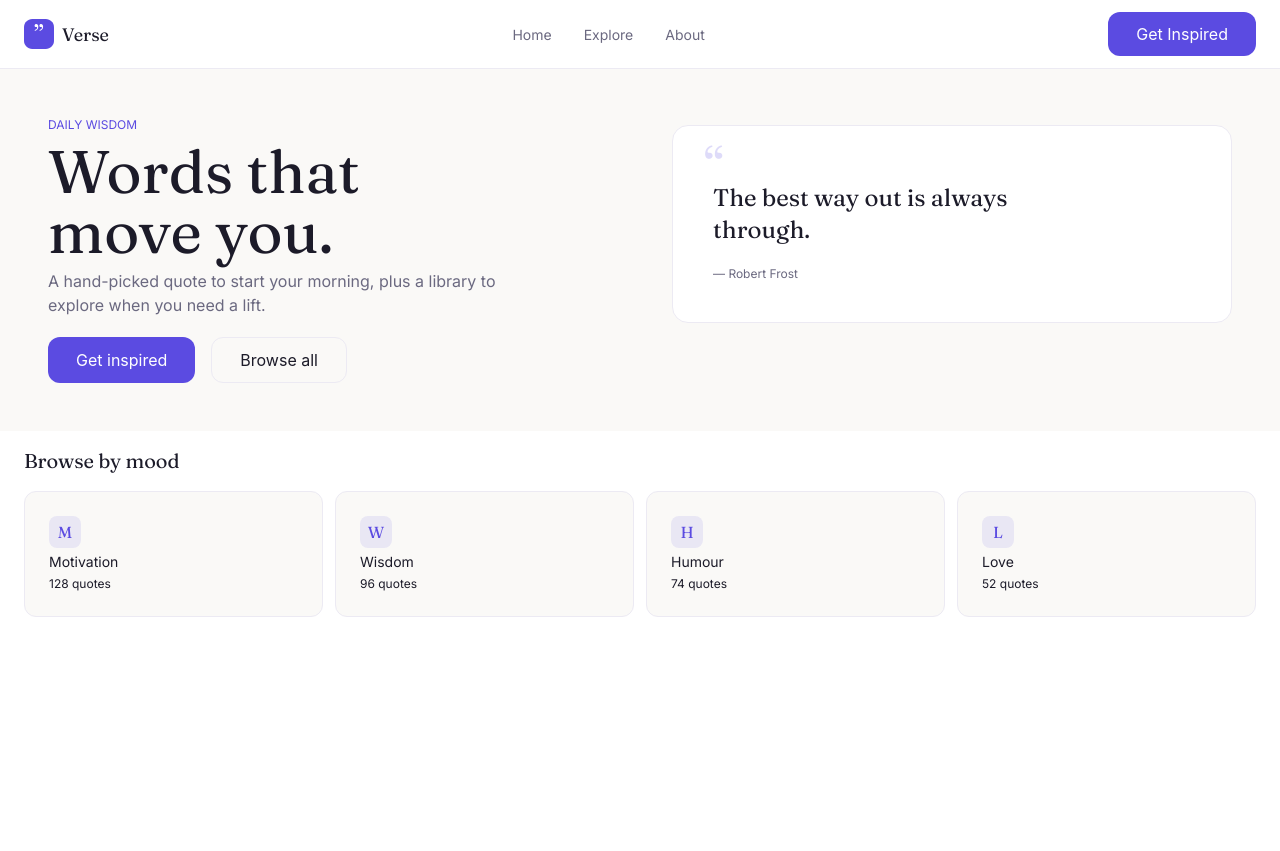
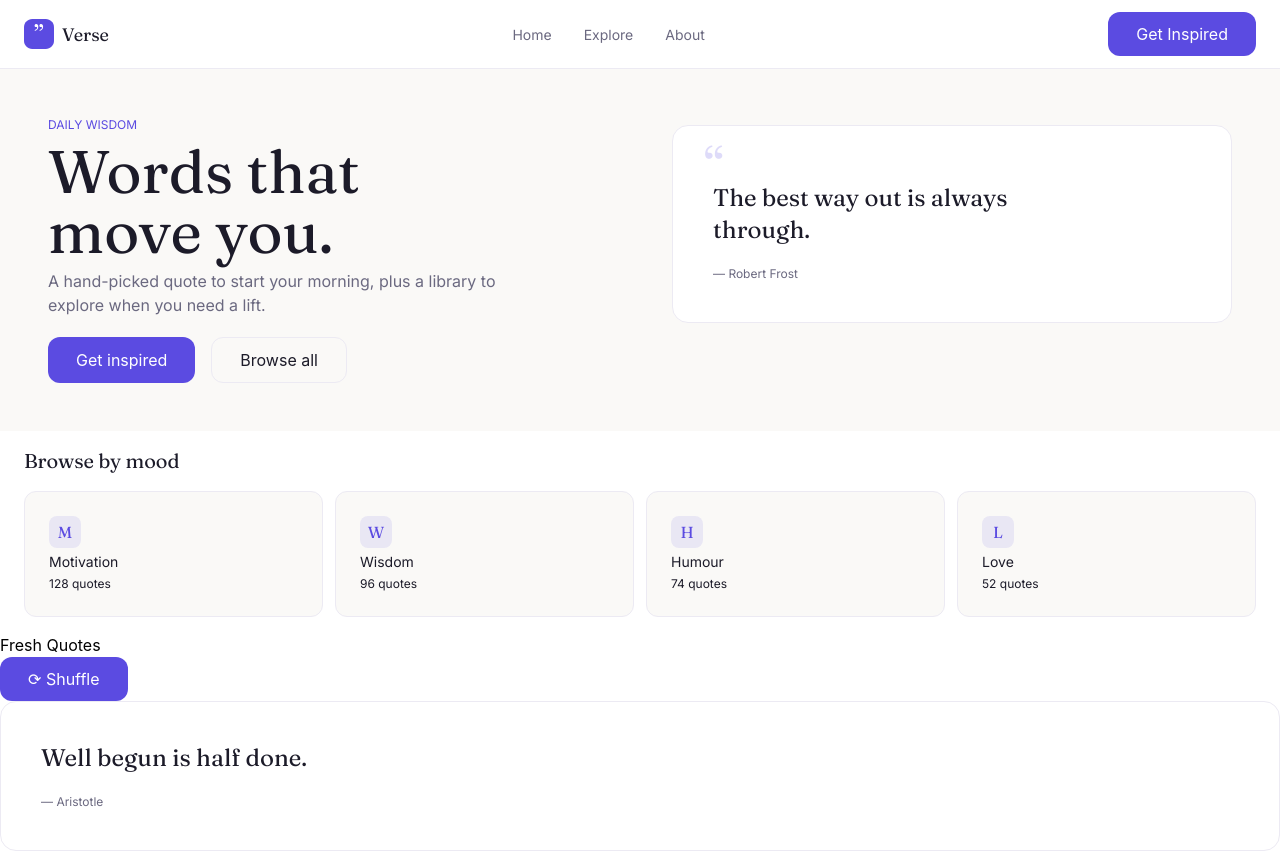
Before and after one commit to SMK-Projects-587/Surya-AS2, a React (Vite) app: page / in a window 1280 px wide. Before the commit the page ends 800 px from the top, so only its background shows below. Built offline with nearby package versions, Linux system fonts and the light colour scheme.

Commit message:
feat: added markup of fresh quotes

```diff
--- a/src/App.tsx
+++ b/src/App.tsx
@@ -1,6 +1,8 @@
 import Hero from '@/components/Hero';
 import MoodSection from '@/components/MoodSection';
 import Navbar from '@/components/Navbar';
+
+import FreshQuotes from './components/FreshQuotes';
 
 export default function App() {
   return (
@@ -9,6 +11,7 @@ export default function App() {
       <main>
         <Hero />
         <MoodSection />
+        <FreshQuotes />
       </main>
     </>
   );
--- /dev/null
+++ b/src/components/FreshQuotes.tsx
@@ -0,0 +1,35 @@
+import Button from '@/components/ui/Button';
+import QuoteCard from '@/components/ui/QuoteCard';
+import { cn } from '@/lib/utils';
+
+interface FreshQuotesProps {
+  className?: string;
+}
+
+interface Quote {
+  id: number;
+  quote: string;
+  author: string;
+}
+
+const quotes: Quote[] = [
+  { id: 1, quote: 'Well begun is half done.', author: 'Aristotle' },
+];
+
+export default function FreshQuotes({ className }: FreshQuotesProps) {
+  return (
+    <section className={cn(className)}>
+      <div>
+        <h2>Fresh Quotes</h2>
+        <Button>⟳ Shuffle</Button>
+        <ul>
+          {quotes.map((item) => (
+            <li key={item.id}>
+              <QuoteCard text={item.quote} author={item.author} />
+            </li>
+          ))}
+        </ul>
+      </div>
+    </section>
+  );
+}
```
